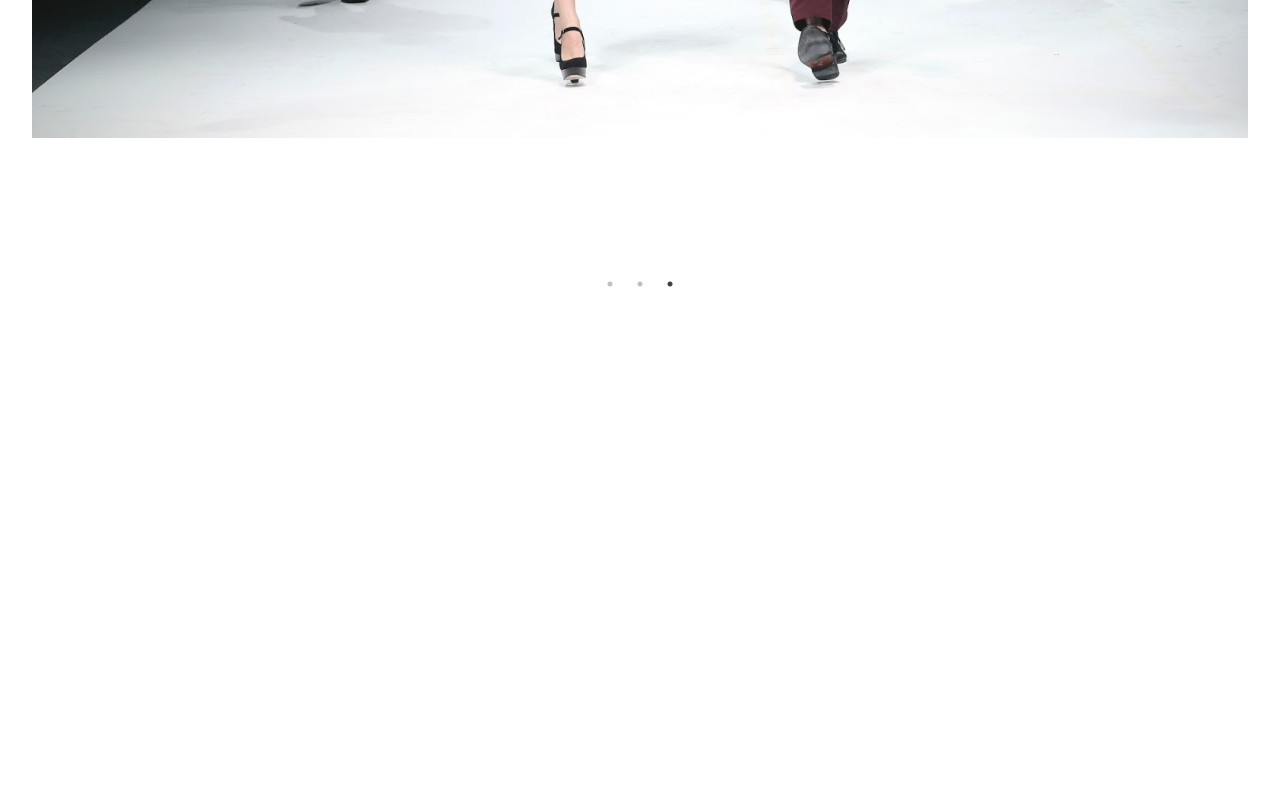
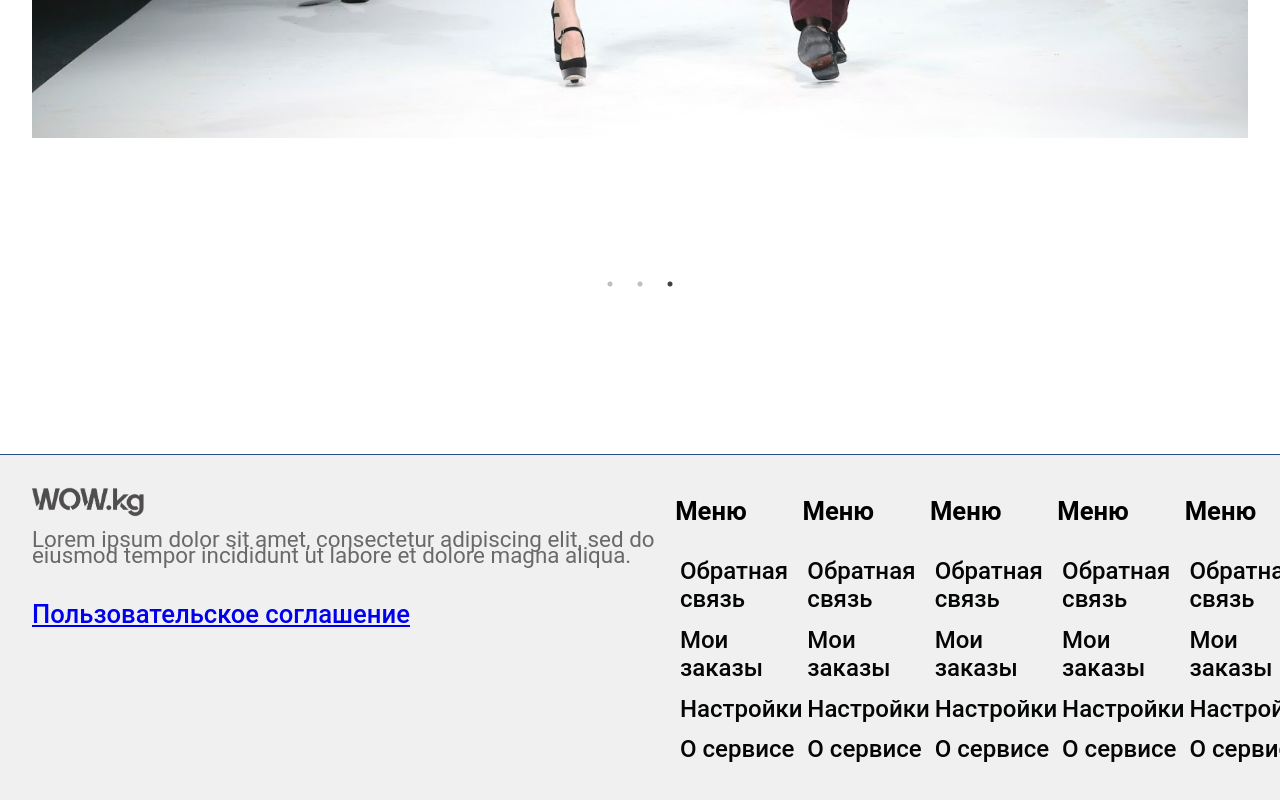
Before and after one commit to aizadazh/WOW-Group-project, a React (Create React App) app: page / in a window 1280 px wide. Shown: the part 691-1491 px from the top of the page. Before the commit the page ends 985 px from the top, so only its background shows below. Built offline with nearby package versions, Linux system fonts and the light colour scheme.

Commit message:
draft footer is done

```diff
--- a/src/Config/var.js
+++ b/src/Config/var.js
@@ -14,6 +14,9 @@ export const colors = {
   sub: "#ff767687",
   black_1: "#2d2f43",
   grey_4: "#DCDDE2",
+  blue: "#2b4d8c",
+  footer: "#f0f0f0",
+  footertext: "#696969",
 };
 
 export const font_size = {
--- a/src/components/layout/Footer.js
+++ b/src/components/layout/Footer.js
@@ -1,15 +1,145 @@
 import React, { Component } from "react";
 import { Container } from "react-bootstrap";
+import styled, { ThemeProvider } from "styled-components";
+import footerLogo from "../../static/images/11a.png";
+import { colors } from "../../Config/Var";
+import { Link } from "react-router-dom";
 
 class Footer extends Component {
     render(){
       return (
         <Container>
+          <ThemeProvider theme={theme}>
+            <FooterBase>
+                <FooterBox>
 
+                    <a href="/">
+                      <Img src={footerLogo} alt="logo" />
+                      </a>
+                    <TextBlock>Lorem ipsum dolor sit amet, consectetur adipiscing elit, sed do eiusmod tempor
+                                  incididunt ut labore et dolore magna aliqua.</TextBlock>
+                    <AgreeTitle><Link to = "/">Пользовательское соглашение</Link></AgreeTitle>
+
+                </FooterBox>
+                <FooterBox>
+
+                    <MenuTitle>Меню</MenuTitle>
+                    <Ul>
+                      <MenuLink><a href="/">Обратная связь</a></MenuLink>
+                      <MenuLink><a href="/">Мои заказы</a></MenuLink>
+                      <MenuLink><a href="/">Настройки</a></MenuLink>
+                      <MenuLink><a href="/">О сервисе</a></MenuLink>
+                    </Ul>
+
+                </FooterBox>
+                <FooterBox>
+                  <MenuTitle>Меню</MenuTitle>
+                    <Ul>
+                      <MenuLink><a href="/">Обратная связь</a></MenuLink>
+                      <MenuLink><a href="/">Мои заказы</a></MenuLink>
+                      <MenuLink><a href="/">Настройки</a></MenuLink>
+                      <MenuLink><a href="/">О сервисе</a></MenuLink>
+                    </Ul>
+                </FooterBox>
+                <FooterBox>
+                  <MenuTitle>Меню</MenuTitle>
+                    <Ul>
+                      <MenuLink><a href="/">Обратная связь</a></MenuLink>
+                      <MenuLink><a href="/">Мои заказы</a></MenuLink>
+                      <MenuLink><a href="/">Настройки</a></MenuLink>
+                      <MenuLink><a href="/">О сервисе</a></MenuLink>
+                    </Ul>
+                </FooterBox>
+                <FooterBox>
+                  <MenuTitle>Меню</MenuTitle>
+                    <Ul>
+                      <MenuLink><a href="/">Обратная связь</a></MenuLink>
+                      <MenuLink><a href="/">Мои заказы</a></MenuLink>
+                      <MenuLink><a href="/">Настройки</a></MenuLink>
+                      <MenuLink><a href="/">О сервисе</a></MenuLink>
+                    </Ul>
+                </FooterBox>
+                <FooterBox>
+                  <MenuTitle>Меню</MenuTitle>
+                    <Ul>
+                      <MenuLink><a href="/">Обратная связь</a></MenuLink>
+                      <MenuLink><a href="/">Мои заказы</a></MenuLink>
+                      <MenuLink><a href="/">Настройки</a></MenuLink>
+                      <MenuLink><a href="/">О сервисе</a></MenuLink>
+                    </Ul>
+                </FooterBox>
+
+            </FooterBase>
+          </ThemeProvider>
         </Container>
       );
     }
   }
+const theme = {
+  font: "Roboto"
+};
+const Img = styled.img`
+  width: 7em;
+  height:auto;
+`;
+const FooterBase = styled.div`
+  background: ${colors.footer};
+  width: 100%;
+  border-top: 1px solid ${colors.blue};
+  padding: 2rem;
+  display: flex;
+  margin: 0 auto;
+`;
+const FooterBox = styled.div`
+  display: flex;
+  flex-direction: column;
+  align-content: space-between;
 
+`;
+const TextBlock = styled.p`
+  font-family: ${props=>props.theme.font};
+  font-weight: 400;
+  font-size: 1.4rem;
+  color: ${colors.footertext};
+  line-height: 16px;
+  margin-bottom: 10px;
+  margin-top: 10px;
+`;
+const AgreeTitle = styled.h3`
+  font-family: ${props=>props.theme.font};
+  font-weight: 500;
+  font-size: 1.6rem;
+  color: ${colors.black};
+  text-decoration: none;
+  &:hover{
+  color: ${colors.srh};
+      }
+`;
+const MenuTitle = styled.h4`
+  font-family: ${props=>props.theme.font};
+  font-weight: 600;
+  font-size: 1.6rem;
+  color: ${colors.black};
+  margin-bottom: 15px;
+  margin-top: 9px;
+  `;
+const MenuLink= styled.li`
+  padding-bottom: 0.8rem;
+  a {
+    font-family: ${props=>props.theme.font};
+    color: ${colors.a};
+    font-size: 1.5rem;
+    font-weight: 500;
+
+    text-decoration: none;
+    &:hover{
+      color: ${colors.srh};
+    }
+  }
+`;
+const Ul = styled.ul`
+  list-style-type: none;
+  margin-left: -2.2em;
+  `;
 
 export default Footer;
--- a/src/components/layout/Layout.js
+++ b/src/components/layout/Layout.js
@@ -1,8 +1,9 @@
 import React, { Component, Fragment } from "react";
 import Footer from "./Footer";
 import HeaderTop from "./HeaderTop";
-import HeaderBottom from "./HeaderBottom";
+import HeaderBottom from "./HeaderBottom"
 import styled from "styled-components";
+
 
 
 class Layout extends Component {
@@ -11,7 +12,7 @@ class Layout extends Component {
       <Fragment>
         <HeaderTop />
         <HeaderBottom />
-            <Content>{this.props.children}</Content>
+          <Content>{this.props.children}</Content>
         <Footer />
       </Fragment>
     );
@@ -19,6 +20,8 @@ class Layout extends Component {
 }
 const Content = styled.div`
   margin: 0 auto;
-`
+  height: 1000px;
+
+  `;
 
 export default Layout;
--- a/src/pages/Main.js
+++ b/src/pages/Main.js
@@ -7,9 +7,9 @@ class HomePage extends Component{
   render(){
     return (
       <Layout>
-          <MainBody>
 
-          </MainBody>
+          <MainBody />
+
       </Layout>
     )
   }
```
